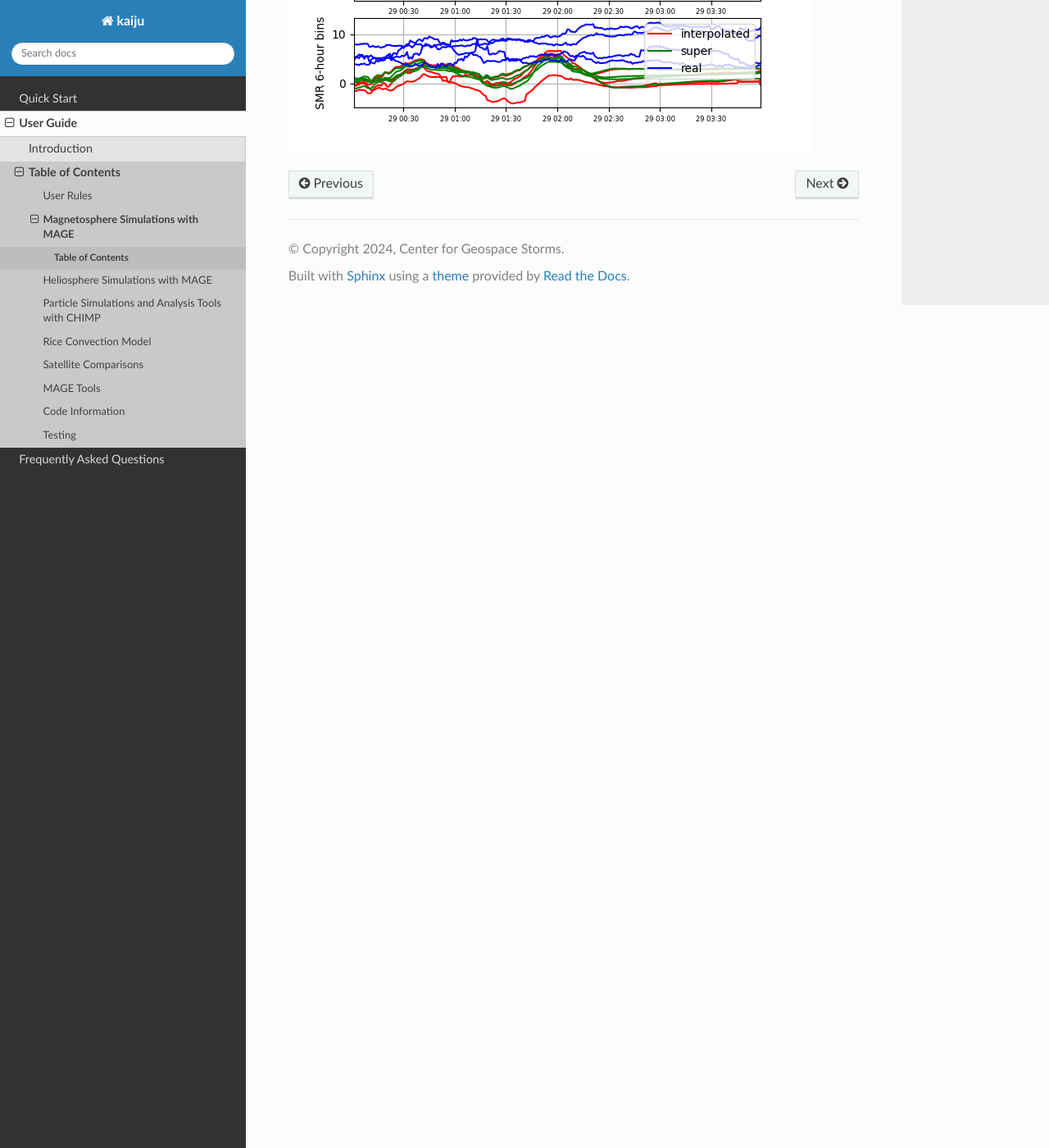
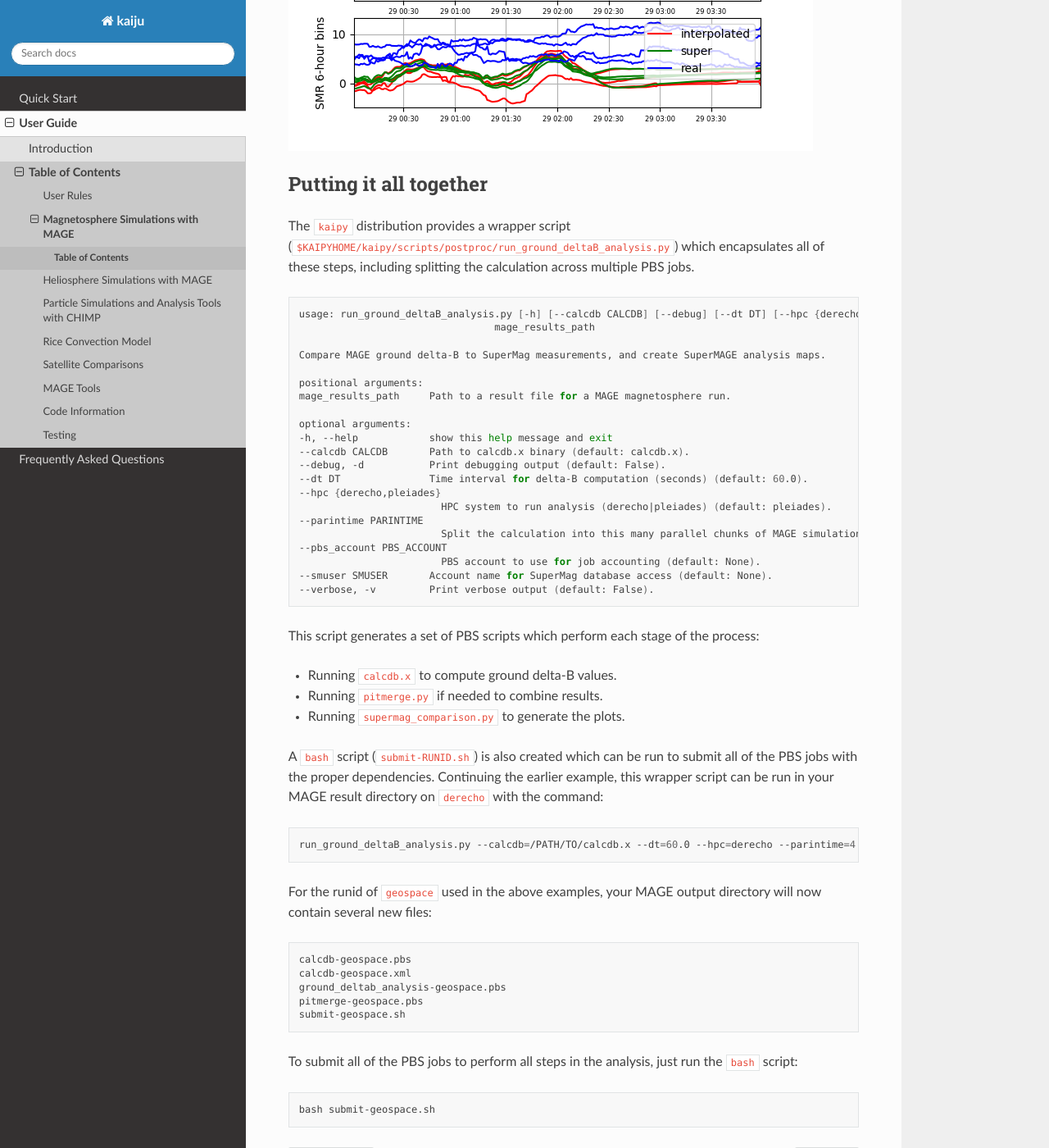
Before and after one commit to rgorby/MAGE, a Sphinx documentation site: the page built from docs/source/userGuide/magnetosphere/analysisTools/groundMag.rst, in a window 1280 px wide and 1400 px high, scrolled down 7220 px. Shown: the whole window at 82% size. Built offline with Sphinx 7.4.7 and the Read the Docs theme 3.1.0, drawn with Linux system fonts in a browser that asks for light colours; pages that are not in the unit, such as notebooks, are missing from menus.

Commit message:
Added section on wrapper script.

```diff
--- a/docs/source/userGuide/magnetosphere/analysisTools/groundMag.rst
+++ b/docs/source/userGuide/magnetosphere/analysisTools/groundMag.rst
@@ -251,3 +251,60 @@ The ``smuser`` argument is the name of the account (which must already exist) th
 ``indices.png``
 
 .. image:: indices.png
+
+Putting it all together
+-----------------------
+
+The ``kaipy`` distribution provides a wrapper script (``$KAIPYHOME/kaipy/scripts/postproc/run_ground_deltaB_analysis.py``) which encapsulates all of these steps, including splitting the calculation across multiple PBS jobs.
+
+.. code-block:: bash
+
+    usage: run_ground_deltaB_analysis.py [-h] [--calcdb CALCDB] [--debug] [--dt DT] [--hpc {derecho,pleiades}] [--parintime PARINTIME] [--pbs_account PBS_ACCOUNT] [--smuser SMUSER] [--verbose]
+                                     mage_results_path
+
+    Compare MAGE ground delta-B to SuperMag measurements, and create SuperMAGE analysis maps.
+
+    positional arguments:
+    mage_results_path     Path to a result file for a MAGE magnetosphere run.
+
+    optional arguments:
+    -h, --help            show this help message and exit
+    --calcdb CALCDB       Path to calcdb.x binary (default: calcdb.x).
+    --debug, -d           Print debugging output (default: False).
+    --dt DT               Time interval for delta-B computation (seconds) (default: 60.0).
+    --hpc {derecho,pleiades}
+                            HPC system to run analysis (derecho|pleiades) (default: pleiades).
+    --parintime PARINTIME
+                            Split the calculation into this many parallel chunks of MAGE simulation steps, one chunk per node (default: 1).
+    --pbs_account PBS_ACCOUNT
+                            PBS account to use for job accounting (default: None).
+    --smuser SMUSER       Account name for SuperMag database access (default: None).
+    --verbose, -v         Print verbose output (default: False).
+
+This script generates a set of PBS scripts which perform each stage of the process:
+
+* Running ``calcdb.x`` to compute ground delta-B values.
+* Running ``pitmerge.py`` if needed to combine results.
+* Running ``supermag_comparison.py`` to generate the plots.
+
+A ``bash`` script (``submit-RUNID.sh``) is also created which can be run to submit all of the PBS jobs with the proper dependencies. Continuing the earlier example, this wrapper script can be run in your MAGE result directory on ``derecho`` with the command:
+
+.. code-block:: bash
+
+    run_ground_deltaB_analysis.py --calcdb=/PATH/TO/calcdb.x --dt=60.0 --hpc=derecho --parintime=4 --pbs_account=YOUR_DERECHO_ACCOUNT --smuser=YOUR_SUPERMAG_ACCOUNT --verbose /PATH/TO_MAGE_HDF5_FILE
+
+For the runid of ``geospace`` used in the above examples, your MAGE output directory will now contain several new files:
+
+.. code-block:: bash
+
+    calcdb-geospace.pbs
+    calcdb-geospace.xml
+    ground_deltab_analysis-geospace.pbs
+    pitmerge-geospace.pbs
+    submit-geospace.sh
+
+To submit all of the PBS jobs to perform all steps in the analysis, just run the ``bash`` script:
+
+.. code-block:: bash
+
+    bash submit-geospace.sh
```
